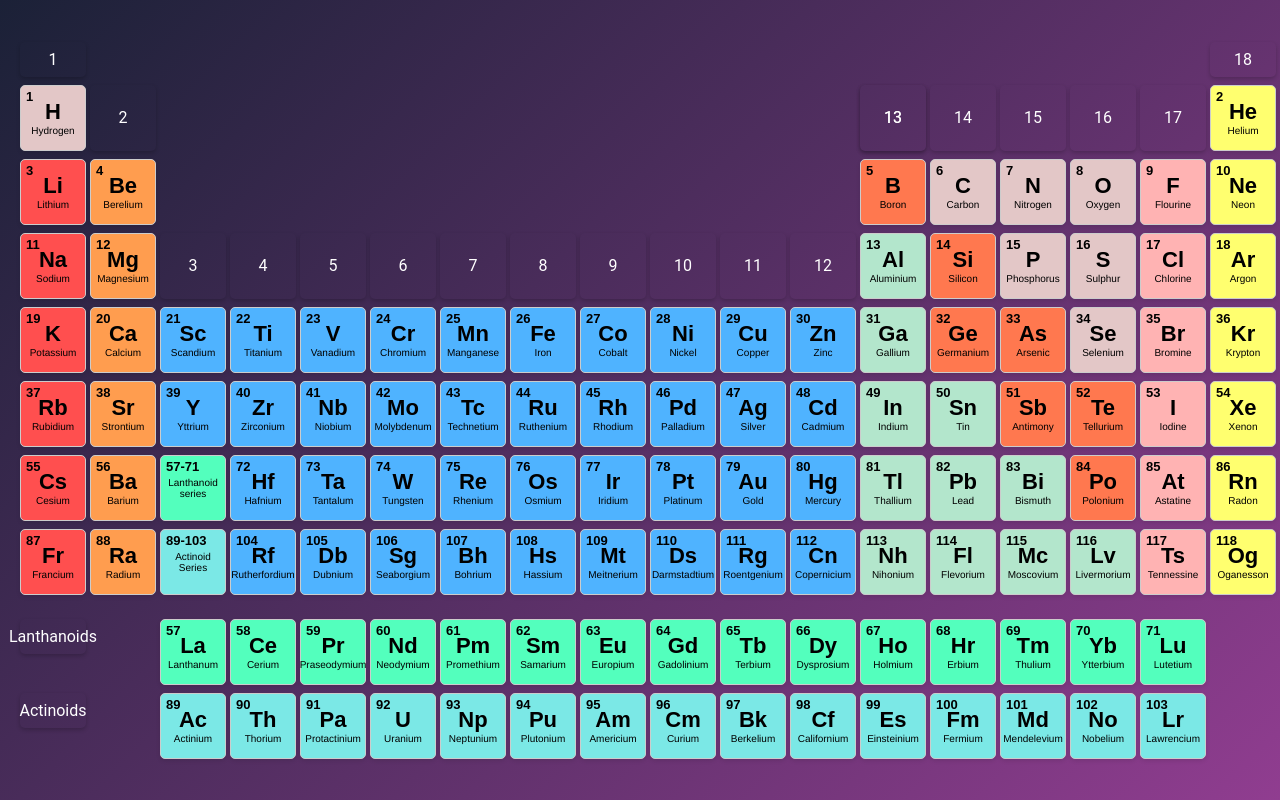
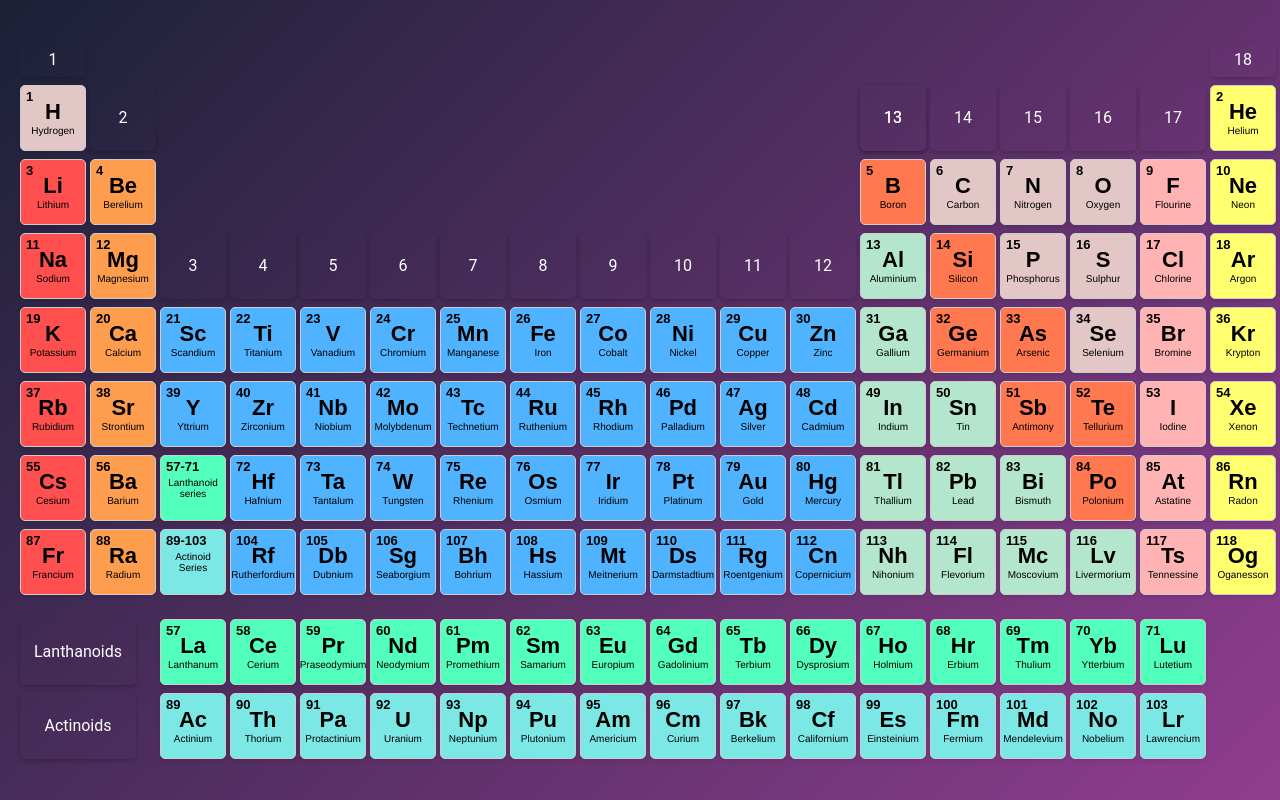
Before and after one commit to Bjorn2334/Periodic_Table, a plain HTML site: page index.html in a window 1280 px wide. Drawn offline with Linux system fonts and the light colour scheme.

Commit message:
names set

```diff
--- a/index.html
+++ b/index.html
@@ -94,22 +94,14 @@
 
 
 
-            <div style="grid-row: 11; grid-column: 1 / span 2;">
-                <div class="lanthanoids-box">
-                    <div class="lanthanoids-label" data-category="group-label">
-                        <span class="number">Lanthanoids</span>
-                    </div>
-                </div>
+            <div style="grid-row: 11; grid-column: 1 / span 2;" data-category="group-label" class="lanthanoids-box">
+                <span class="number">Lanthanoids</span>
             </div>
 
-            <!-- Box that encloses the Actinoids group label -->
-            <div style="grid-row: 12; grid-column: 1 / span 2;">
-                <div class="actinoids-box">
-                    <div class="actinoids-label" data-category="group-label">
-                        <span class="number">Actinoids</span>
-                    </div>
-                </div>
+            <div style="grid-row: 12; grid-column: 1 / span 2;" data-category="group-label" class="actinoids-box">
+                <span class="number">Actinoids</span>
             </div>
+
 
 
 
--- a/styles.css
+++ b/styles.css
@@ -264,9 +264,6 @@ body {
     }
 }
 
-/* Existing CSS styles go here */
-
-/* Existing CSS styles go here */
 
 /* Styles for the group labels */
 [data-category="group-label"] {
@@ -299,3 +296,50 @@ body {
     box-shadow: 0 4px 6px rgba(0, 0, 0, 0.4);
     /* Add a slightly larger box shadow on hover */
 }
+
+
+
+
+/* Box that encloses the Lanthanoids and Actinoids group labels */
+.lanthanoids-box,
+.actinoids-box {
+    display: flex;
+    justify-content: center;
+    align-items: center;
+    /* background: linear-gradient(135deg, #2b4c6c, #4a6b84); */
+    /* Set the gradient background */
+    color: #fff;
+    /* Set the text color */
+    font-family: 'Roboto', sans-serif;
+    /* Example font */
+    font-size: 16px;
+    padding: 8px;
+    border-radius: 5px;
+    /* Add border radius to create rounded corners */
+    box-shadow: 0 2px 4px rgba(0, 0, 0, 0.2);
+    /* Add a box shadow */
+    cursor: pointer;
+    /* Show pointer on hover */
+    transition: background-color 0.3s ease, box-shadow 0.3s ease;
+    /* Add transitions */
+    width: 100px;
+    /* Set a wider width for both group labels */
+}
+
+/* Darken the background and add a larger box shadow on hover */
+.lanthanoids-box:hover,
+.actinoids-box:hover {
+    background: linear-gradient(135deg, #20425e, #3e5d75);
+    box-shadow: 0 4px 6px rgba(0, 0, 0, 0.4);
+}
+
+/* Styles for Lanthanoids and Actinoids group labels */
+.lanthanoids-label,
+.actinoids-label {
+    color: #fff;
+    /* Set the text color */
+    font-weight: bold;
+    /* Make the font bold */
+}
+
+/* Existing CSS styles go here */
```
